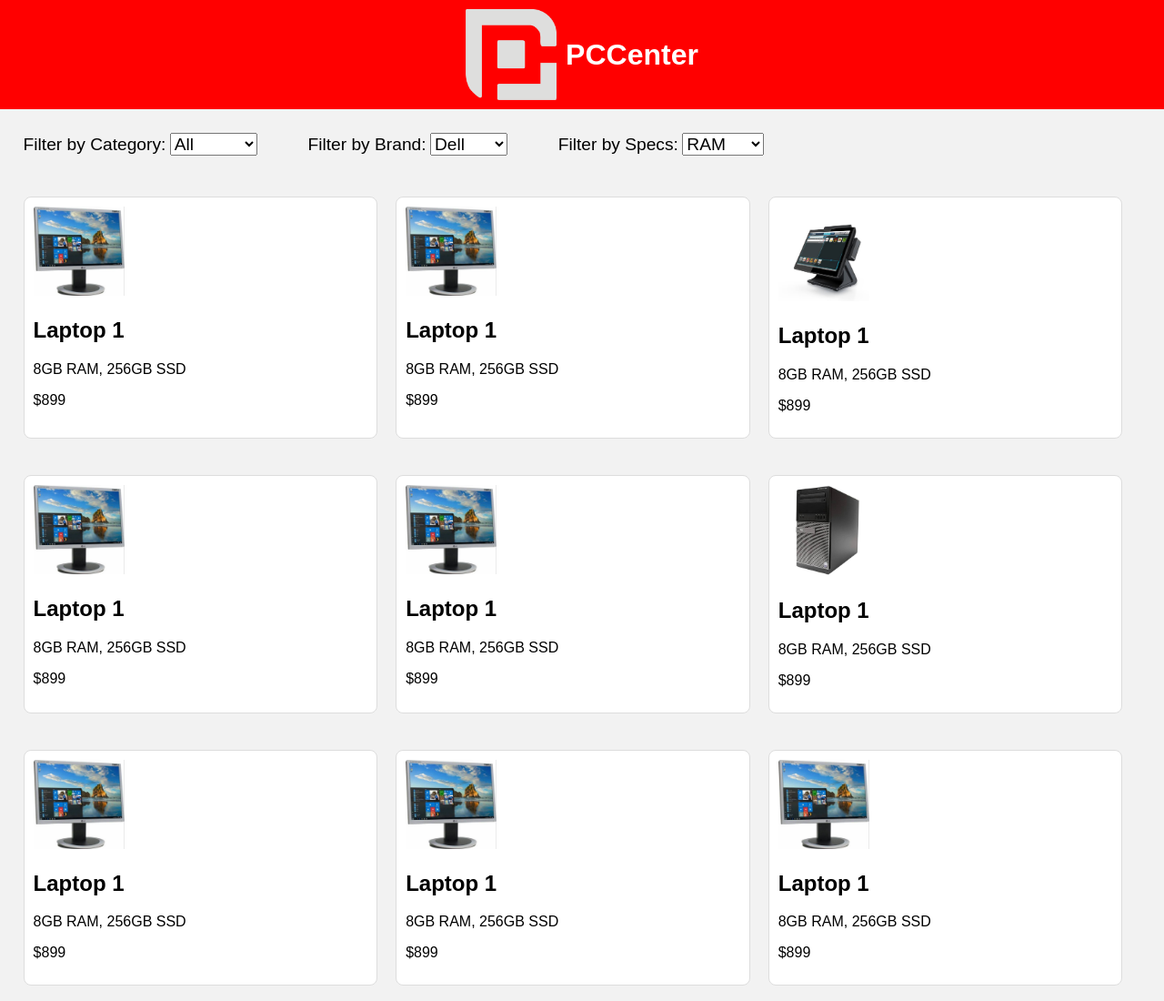
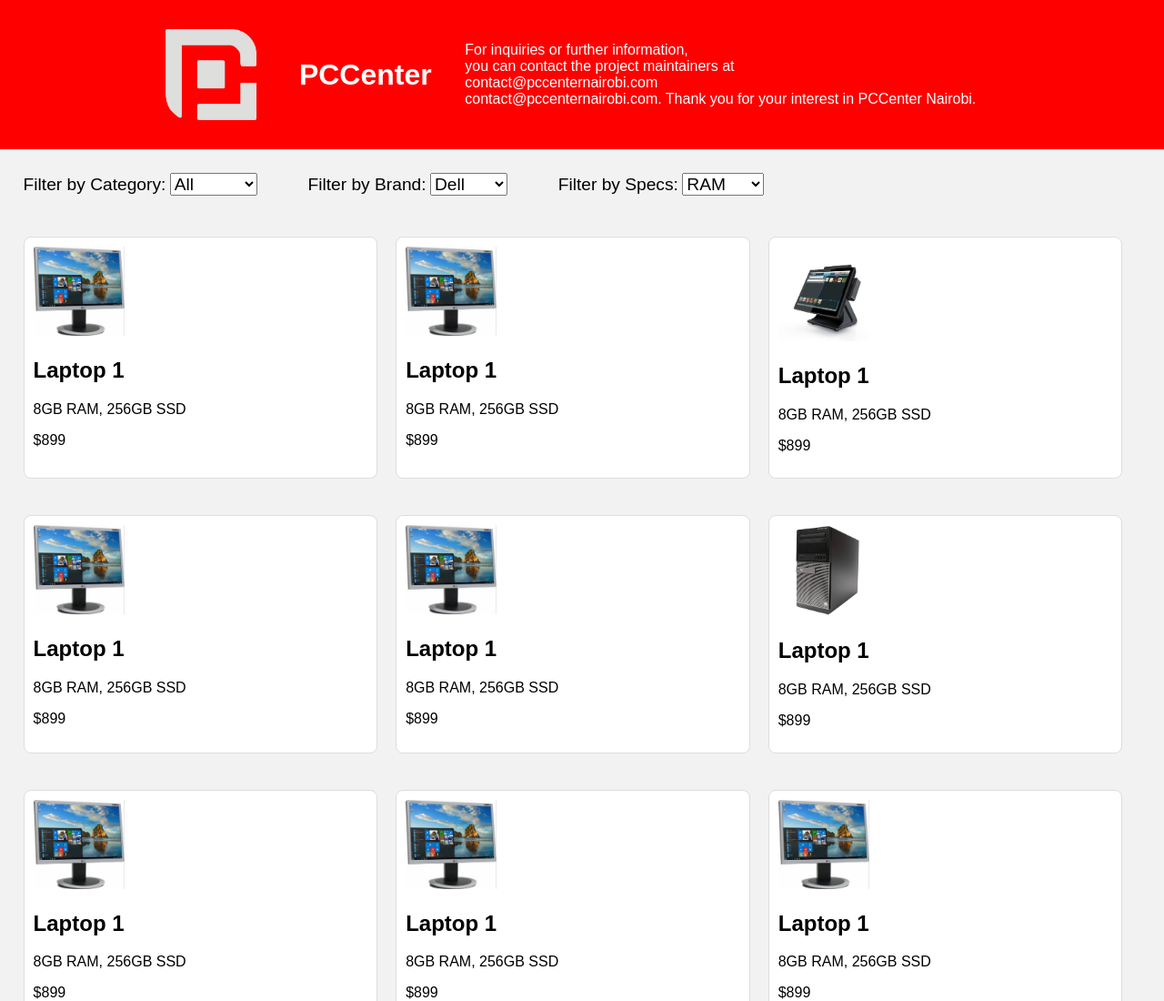
Before and after one commit to ibconcept/PCcenter, a plain HTML site: page index.html in a window 1280 px wide. Shown: the top 1100 px of the page at 91% size. Drawn offline with Linux system fonts and the light colour scheme.

Commit message:
pc center

```diff
--- a/index.html
+++ b/index.html
@@ -8,8 +8,14 @@
 </head>
 <body>
     <header>
-        <img src="logo.png" alt="PCCenter Logo">
+        <img src="logo.png" alt="PCCenter Logo" class="logo">
         <h1>PCCenter</h1>
+        <p>For inquiries or further information, <br>
+               you can contact the project maintainers at <br>
+               contact@pccenternairobi.com
+               <br>contact@pccenternairobi.com.
+
+            Thank you for your interest in PCCenter Nairobi.</p>
     </header>
     <main>
         <section class="filter">
--- a/style.css
+++ b/style.css
@@ -11,7 +11,14 @@ header {
     display: flex;
     justify-content: center;
     align-items: center;
-    padding: 10px;
+    gap: 3%;
+    padding: 30px;
+}
+
+.logo {
+margin-left: -2%;
+padding: auto;
+
 }
 
 img {
```
